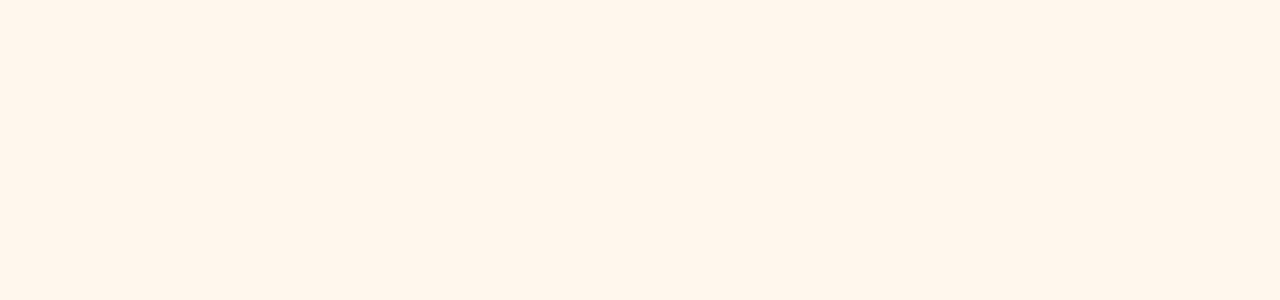
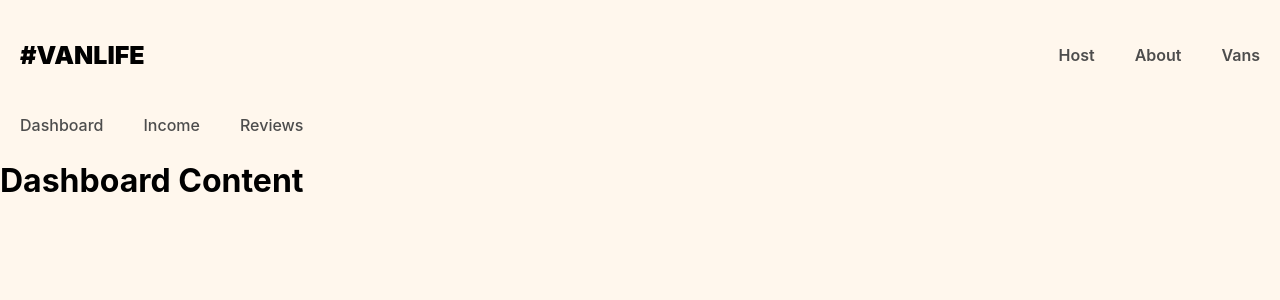
Before and after one commit to alee208/van-life, a React (Vite) app: page /host in a window 1280 px wide. Before the commit this address had no page. Shown: the top 300 px of the page. Built offline with nearby package versions, Linux system fonts and the light colour scheme; what miragejs would draw is missing.

Commit message:
created content in host folder, created HostLayout, bootstrapped Host Layout page

```diff
--- a/src/App.jsx
+++ b/src/App.jsx
@@ -5,6 +5,10 @@ import About from "./pages/About";
 import Vans from "./pages/Vans";
 import VanDetail from "./pages/VanDetail";
 import Layout from "./components/Layout";
+import Dashboard from "./pages/Host/Dashboard";
+import Reviews from "./pages/Host/Reviews";
+import Income from "./pages/Host/Income";
+import HostLayout from "./components/HostLayout";
 import "../server";
 
 export default function App() {
@@ -16,6 +20,11 @@ export default function App() {
           <Route path="/about" element={<About />} />
           <Route path="/vans" element={<Vans />} />
           <Route path="/vans/:id" element={<VanDetail />} />
+          <Route path="/host" element={<HostLayout />}>
+            <Route path="/host" element={<Dashboard />} />
+            <Route path="/host/income" element={<Income />} />
+            <Route path="/host/reviews" element={<Reviews />} />
+          </Route>
         </Route>
       </Routes>
     </BrowserRouter>
--- a/src/components/Header.jsx
+++ b/src/components/Header.jsx
@@ -9,6 +9,7 @@ export default function Header() {
           #VanLife
         </Link>
         <nav>
+          <Link to="/host">Host</Link>
           <Link to="/about">About</Link>
           <Link to="/vans">Vans</Link>
         </nav>
--- /dev/null
+++ b/src/components/HostLayout.jsx
@@ -0,0 +1,15 @@
+import React from "react";
+import { Outlet, Link } from "react-router-dom";
+
+export default function HostLayout() {
+  return (
+    <>
+      <nav className="host-nav">
+        <Link to="/host">Dashboard</Link>
+        <Link to="/host/income">Income</Link>
+        <Link to="/host/reviews">Reviews</Link>
+      </nav>
+      <Outlet />
+    </>
+  );
+}
--- a/src/components/Layout.jsx
+++ b/src/components/Layout.jsx
@@ -4,9 +4,9 @@ import Header from "./Header";
 
 export default function Layout() {
   return (
-    <Layout>
+    <>
       <Header />
       <Outlet />
-    </Layout>
+    </>
   );
 }
--- a/src/index.css
+++ b/src/index.css
@@ -280,3 +280,20 @@ i[class*="van-type-"] {
   color: white;
   font-size: 1.125rem;
 }
+
+.host-nav {
+  display: flex;
+}
+
+.host-nav a {
+  text-decoration: none;
+  color: #4d4d4d;
+  font-weight: 500;
+  padding: 5px 20px;
+}
+
+.host-nav a:hover {
+  color: #161616;
+  text-decoration: underline;
+  font-weight: 600;
+}
--- /dev/null
+++ b/src/pages/Host/Dashboard.jsx
@@ -0,0 +1,5 @@
+import React from "react";
+
+export default function Dashboard() {
+  return <h1>Dashboard Content</h1>;
+}
--- /dev/null
+++ b/src/pages/Host/Income.jsx
@@ -0,0 +1,5 @@
+import React from "react";
+
+export default function Income() {
+  return <h1>Income Content</h1>;
+}
--- /dev/null
+++ b/src/pages/Host/Reviews.jsx
@@ -0,0 +1,5 @@
+import React from "react";
+
+export default function Reviews() {
+  return <h1>Reviews Content</h1>;
+}
```
